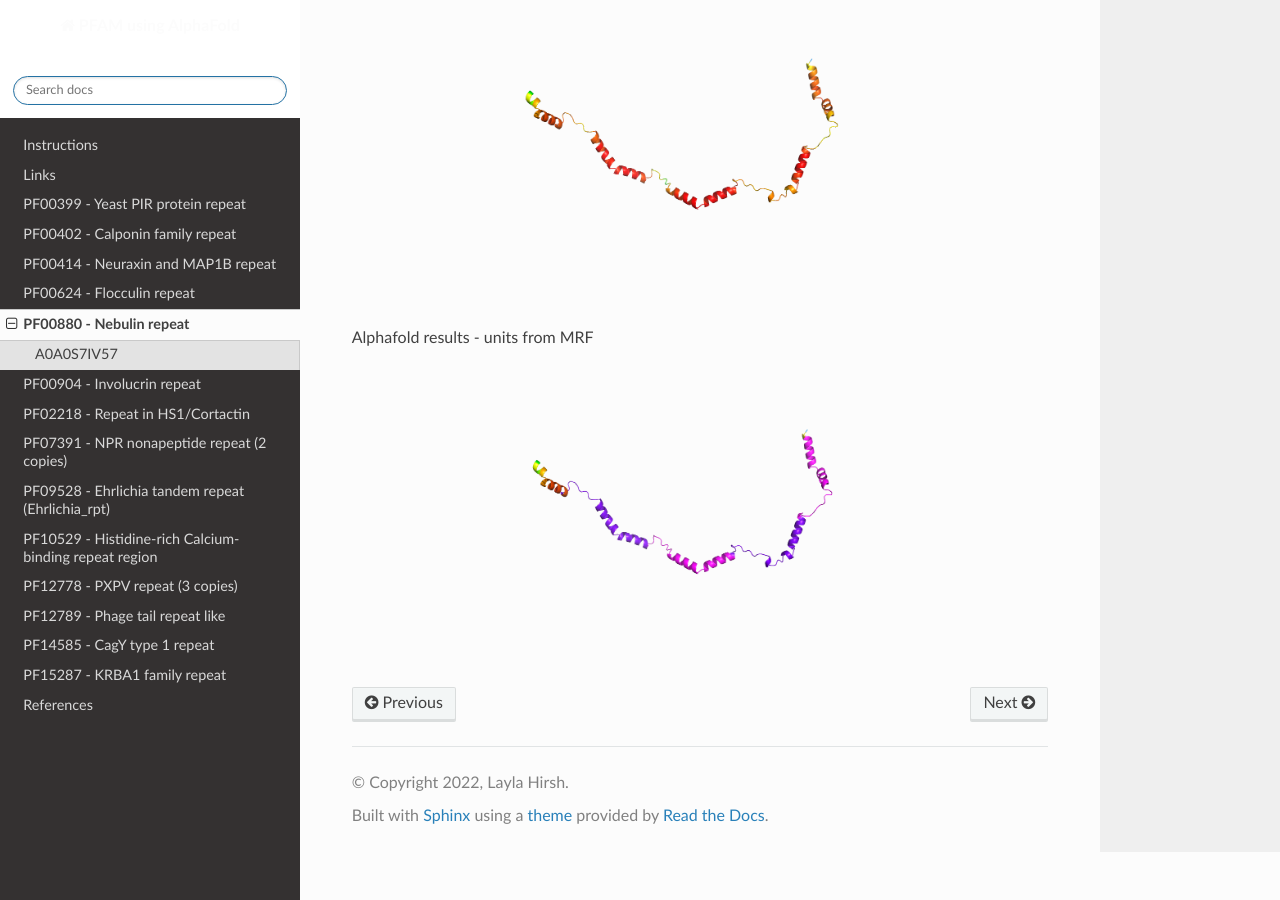
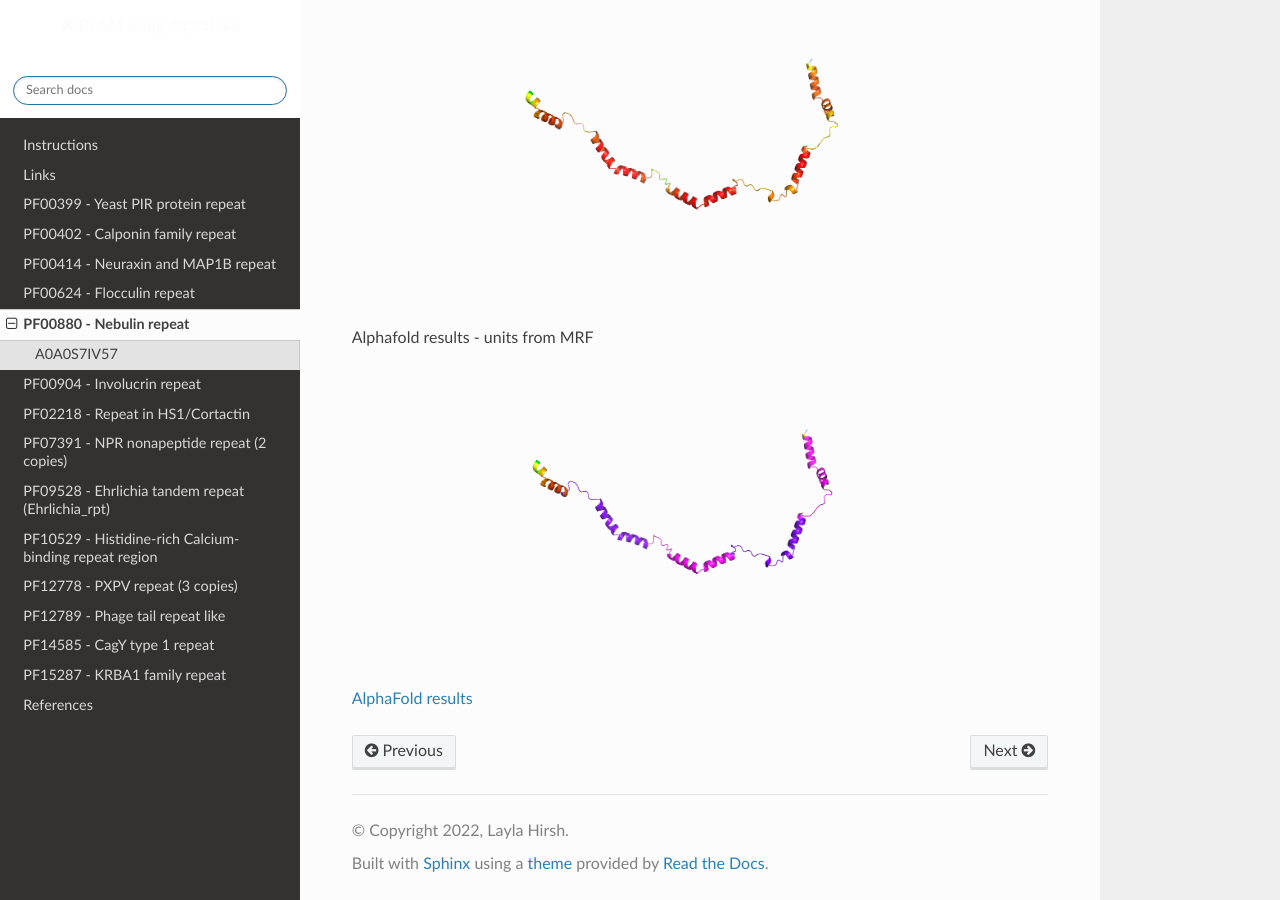
Before and after one commit to DraLaylaHirsh/AlphaFoldPfam, a Sphinx documentation site: the page built from docs/PF00880.rst, in a window 1280 px wide and 900 px high, scrolled down 857 px. Built offline with Sphinx 7.4.7 and the Read the Docs theme 2.0.0, drawn with Linux system fonts in a browser that asks for light colours.

Commit message:
Update PF00880.rst

```diff
--- a/docs/PF00880.rst
+++ b/docs/PF00880.rst
@@ -47,3 +47,5 @@ Alphafold results - spectrum b
 Alphafold results - units from MRF
 
 .. image:: /images/A0A0S7IV57alphafoldUnits.png
+
+`AlphaFold results <https://github.com/DraLaylaHirsh/AlphaFoldPfam/blob/95d456447b5dd2e91e2d8d923c4e62c623bbb0df/docs/AF-A0A0S7IV57-F1-model_v3.pdb>`_
```
